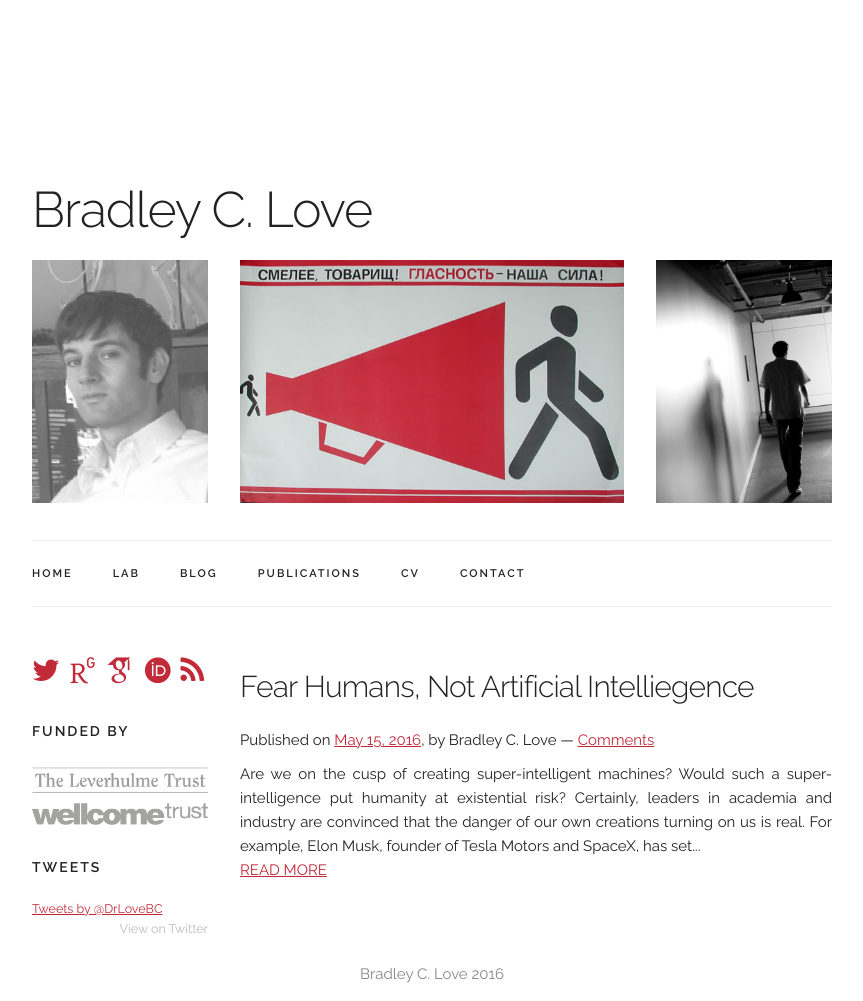
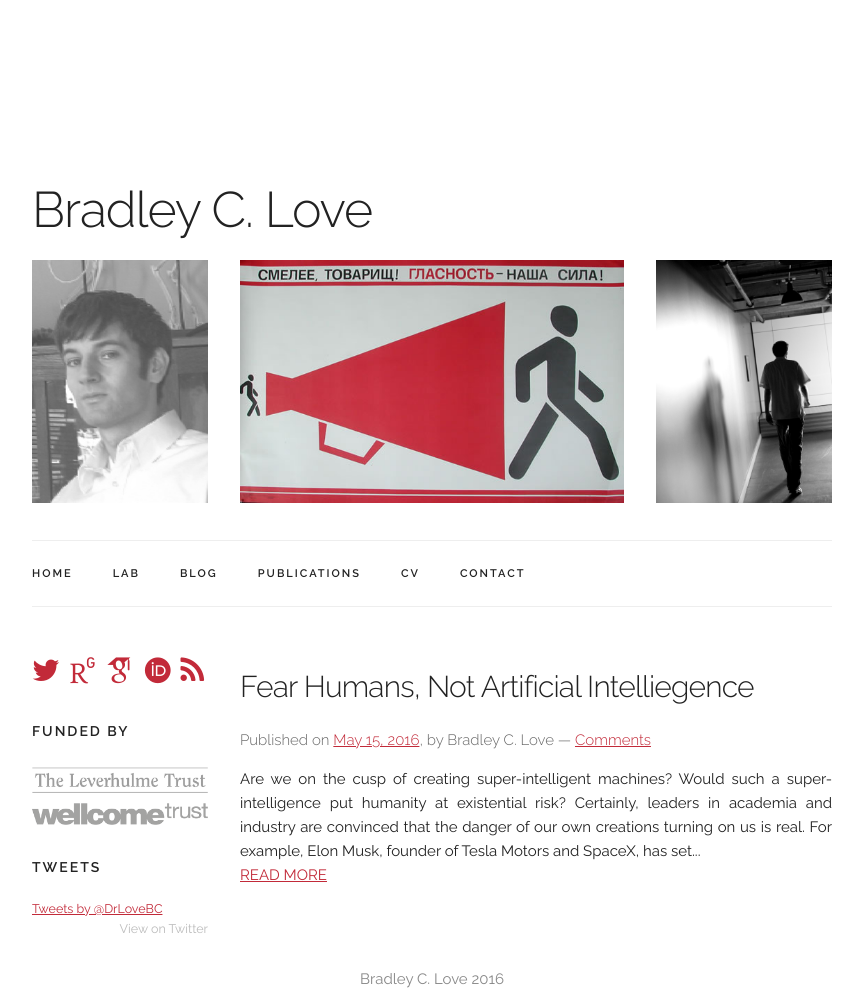
Before and after one commit to lovebc/lovebc.github.io, a Jekyll site: the page built from blog.html, in a window 1280 px wide. Shown: the whole page, without its empty margins (208-1071 px from the left). Built offline with Jekyll 4.4.1, drawn with Linux system fonts in a browser that asks for light colours; nearby versions of some CDN libraries; some web fonts are replaced; comment, search, counter and statistics services are not loaded.

Commit message:
Update custom.css

```diff
--- a/css/custom.css
+++ b/css/custom.css
@@ -457,8 +457,9 @@ footer {
 }
 
 .date {
-    margin-bottom: 1rem;
-
+    margin-bottom: 1.5rem;
+    font-weight: 100;
+    color: #666;
 }
 
 
```
